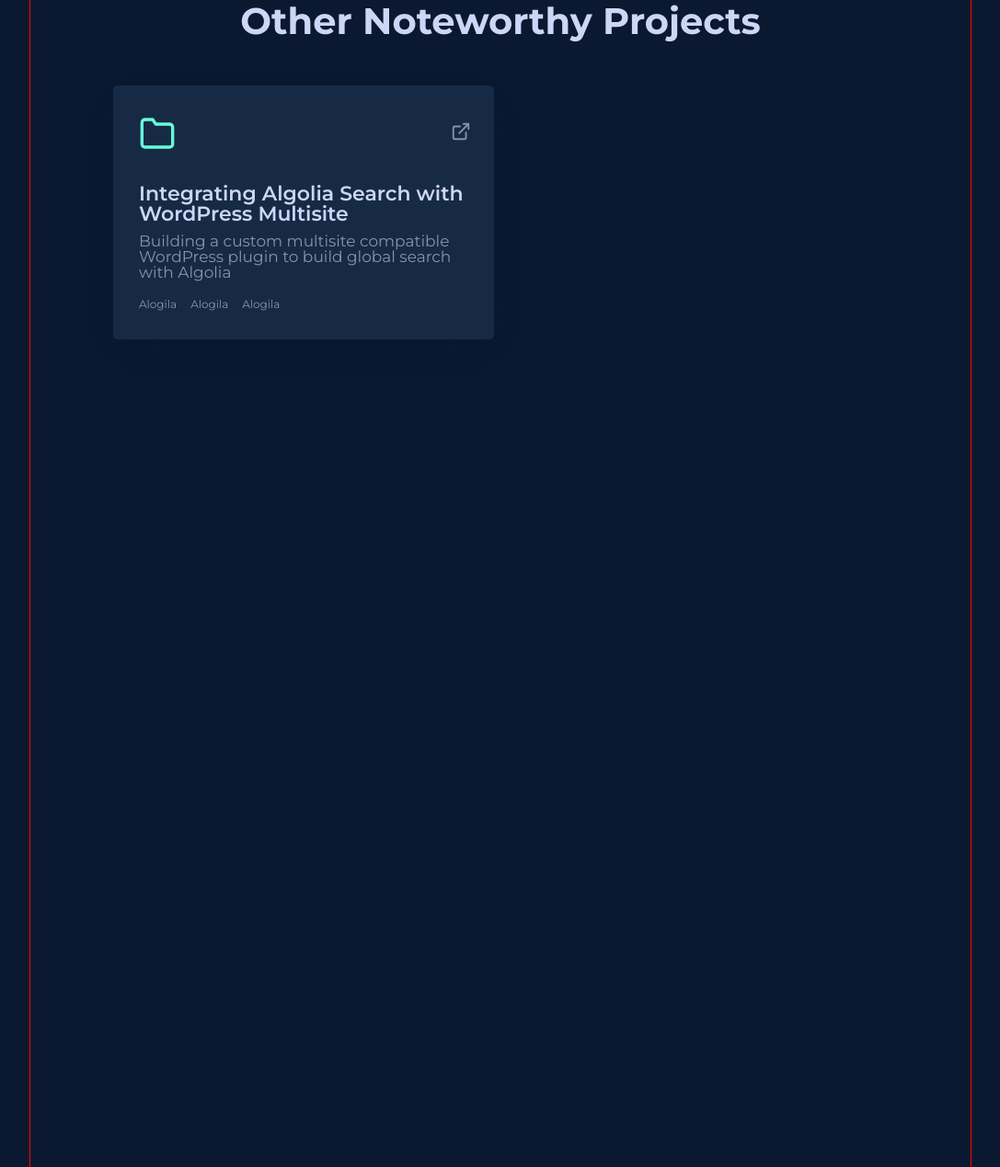
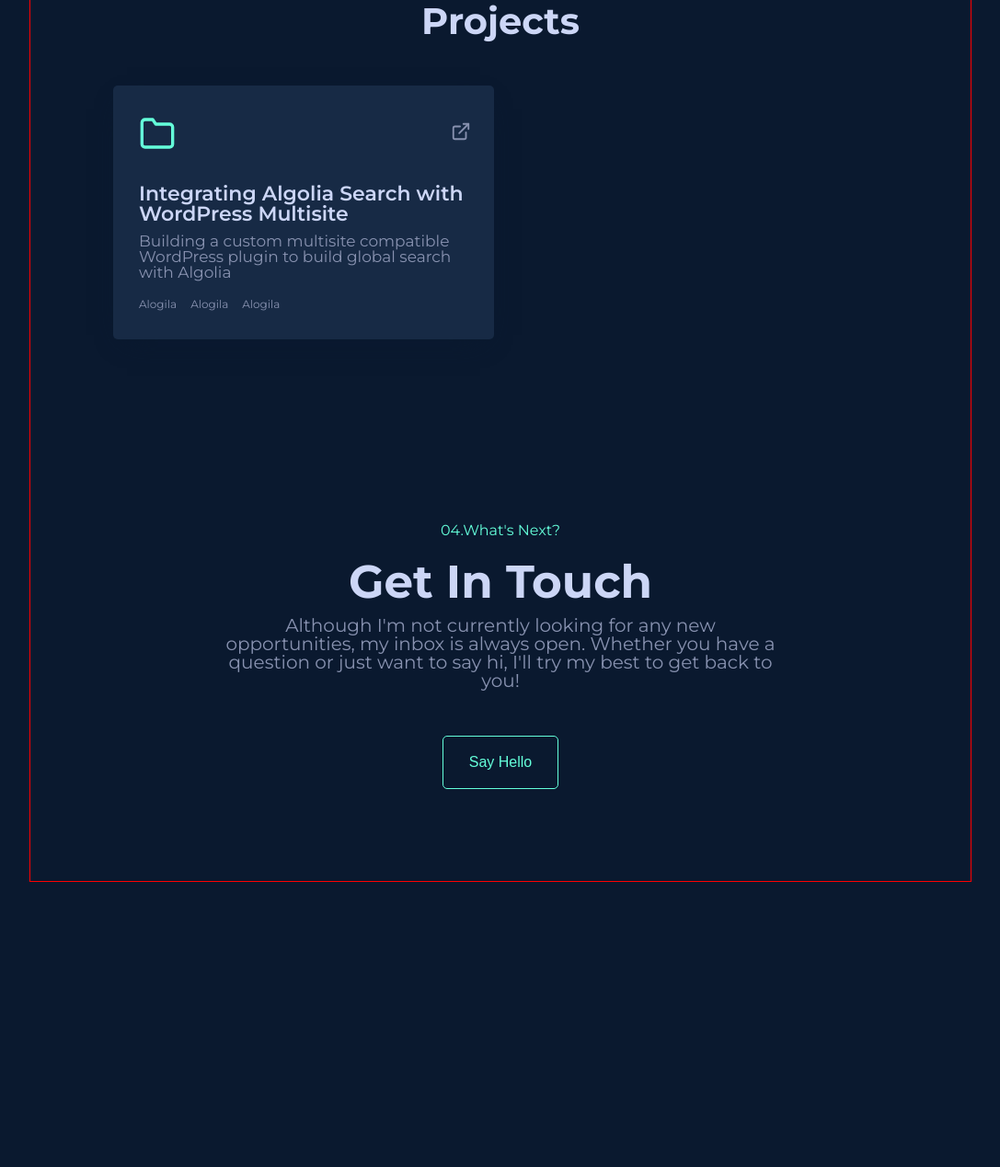
Before and after one commit to danielJus/portfolio-site, a Gatsby site: page / in a window 1280 px wide. Shown: the part 2122-3391 px from the top of the page at 92% size, without its empty margins (96-1183 px from the left). After the commit the page ends 3081 px from the top, so only its background shows below. Built offline with nearby package versions, Linux system fonts and the light colour scheme; Gatsby itself is replaced by a stand-in of ours.

Commit message:
Contact section

```diff
--- a/src/components/sections/Contact.jsx
+++ b/src/components/sections/Contact.jsx
@@ -1,10 +1,72 @@
 import React from "react"
 import styled from "styled-components"
+import { H2 } from "../styles/TextStyles"
+import { themes } from "../styles/ColorStyles"
+
 const Contact = () => {
-  return <Wrapper></Wrapper>
+  return (
+    <Wrapper>
+      <Heading>04.What's Next?</Heading>
+      <Title>Get In Touch</Title>
+
+      <p>
+        Although I'm not currently looking for any new opportunities, my inbox
+        is always open. Whether you have a question or just want to say hi, I'll
+        try my best to get back to you!
+      </p>
+
+      <ContactButton>Say Hello</ContactButton>
+    </Wrapper>
+  )
 }
 
 export default Contact
 const Wrapper = styled.div`
-  height: 100vh;
+  margin: 0 auto;
+  padding: 100px 0;
+  max-width: 600px;
+  text-align: center;
+
+  visibility: visible;
+  opacity: 1;
+  transform: matrix3d(1, 0, 0, 0, 0, 1, 0, 0, 0, 0, 1, 0, 0, 0, 0, 1);
+  transition: opacity 0.5s cubic-bezier(0.645, 0.045, 0.355, 1) 0.2s,
+    transform 0.5s cubic-bezier(0.645, 0.045, 0.355, 1) 0.2s;
+
+  p {
+    color: ${themes.dark.darkText};
+    font-size: 20px;
+  }
 `
+
+const Heading = styled(H2)`
+  font-size: 1rem;
+  color: ${themes.dark.primary};
+  font-weight: 400;
+  margin-bottom: 20px;
+`
+const Title = styled(H2)`
+  color: ${themes.dark.lightText};
+  font-weight: 800;
+  font-size: 50px;
+  line-height: 1.1;
+  margin-bottom: 10px;
+`
+const ContactButton = styled.button`
+  color: ${themes.dark.primary};
+  background-color: transparent;
+  border: 1px solid ${themes.dark.primary};
+  border-radius: 5px;
+  padding: 1.25rem 1.75rem;
+  font-size: 1rem;
+  line-height: 1;
+  text-decoration: none;
+  cursor: pointer;
+  transition: 0.5s ease-out;
+  margin-top: 50px;
+  outline: none;
+
+  :hover {
+    background: rgba(100, 255, 218, 0.1);
+  }
+`
--- a/src/components/sections/Projects.jsx
+++ b/src/components/sections/Projects.jsx
@@ -7,7 +7,7 @@
 const Projects = () => {
   return (
     <Wrapper>
-      <Title>Other Noteworthy Projects</Title>
+      <Title>Projects</Title>
       <ProjectsWrapper>
         <ProjectCard>
           <ProjectContent>
```
